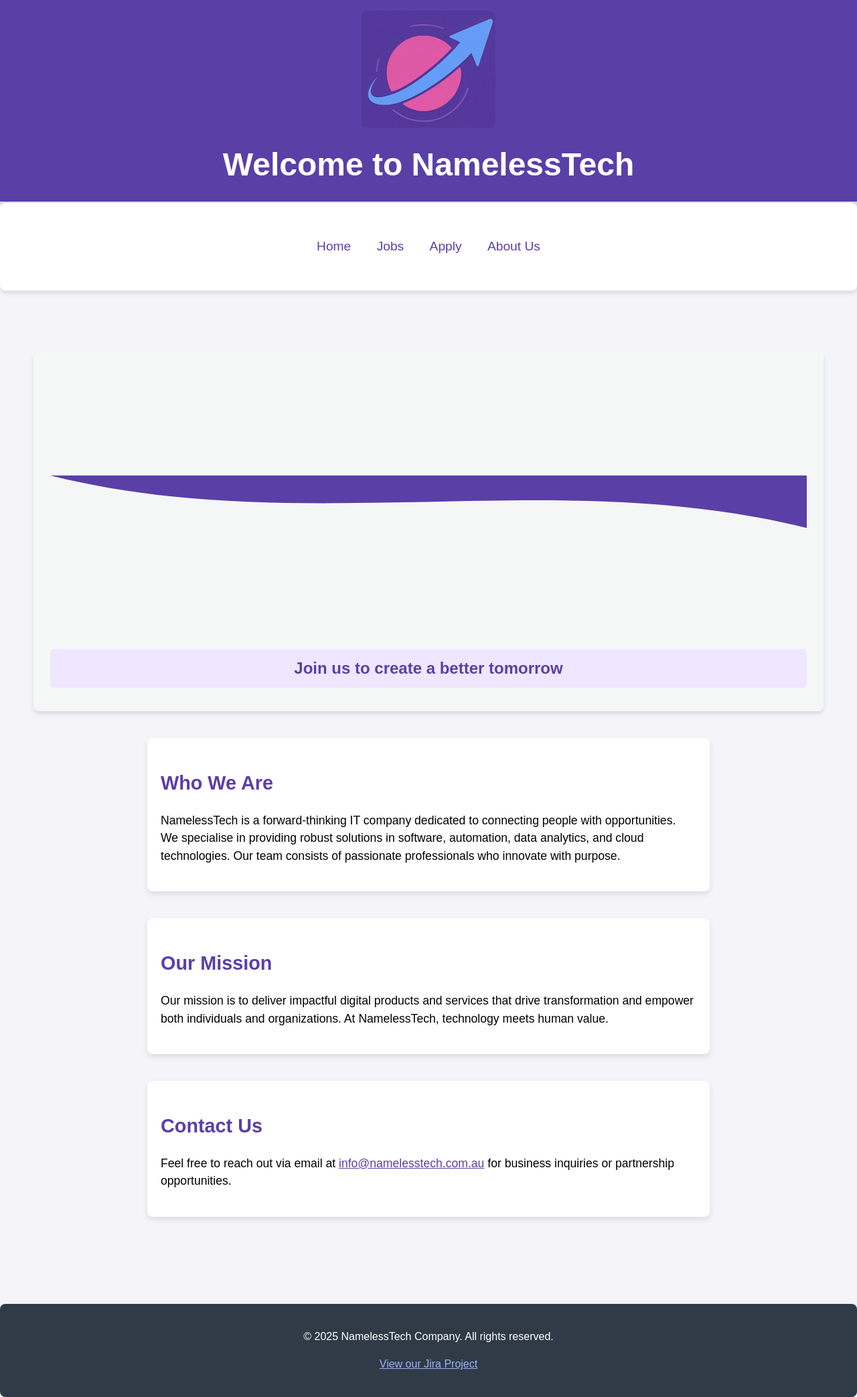
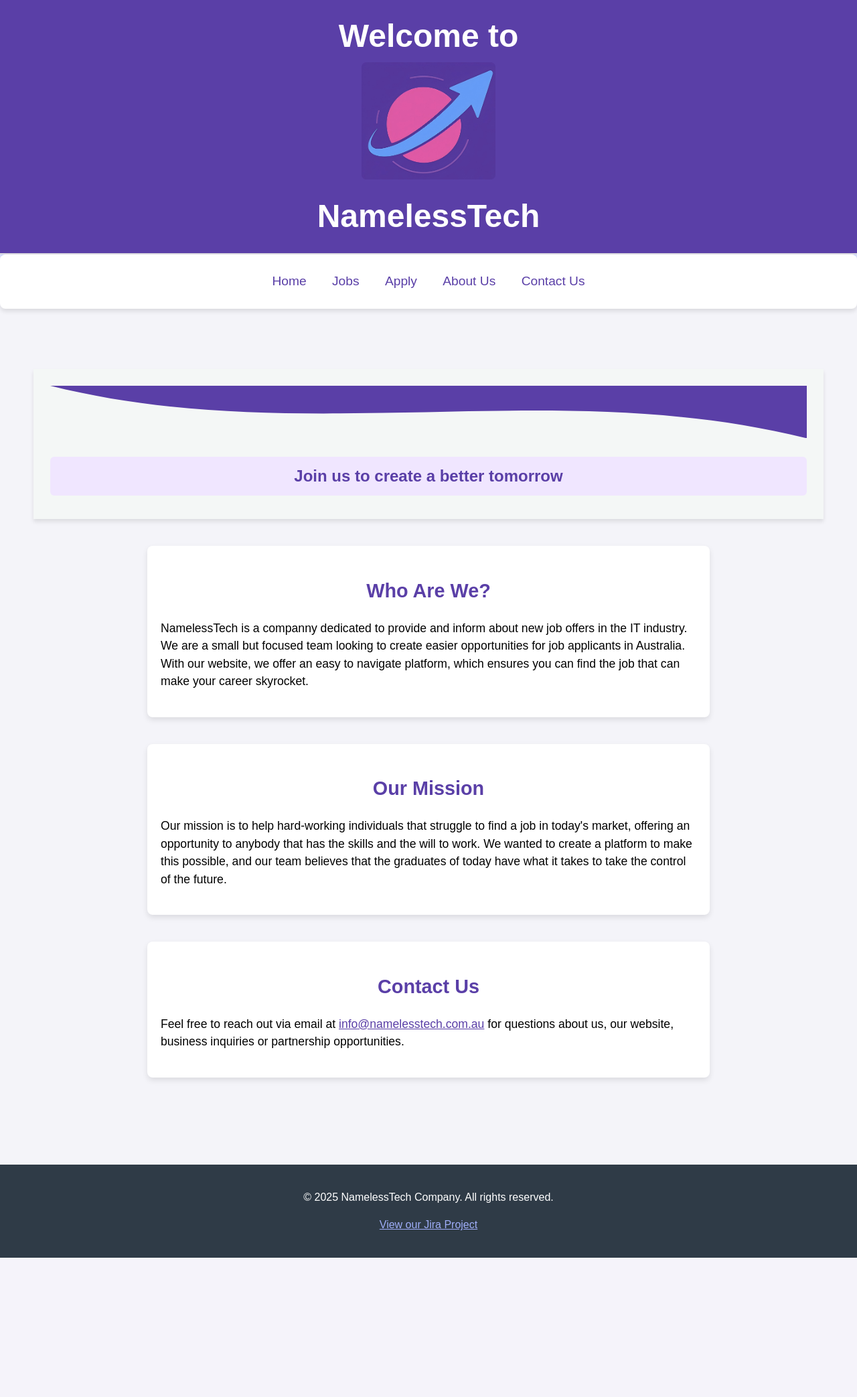
Before and after one commit to Muyheak/Group-Assignment, a PHP site: page /project1/index.html in a window 1280 px wide. Shown: the whole page at 67% size. After the commit the page ends 1878 px from the top, so only its background shows below. Run offline with PHP 8.4, Linux system fonts and the light colour scheme.

Commit message:
Fixed CSS classes, Added Nav menu, and fixed html's

```diff
--- a/project1/index.html
+++ b/project1/index.html
@@ -12,33 +12,33 @@
 
  <!-- Hero Header -->
 <div class="index-hero">
+  <h1>Welcome to</h1>
   <a href="index.html">
     <img src="images/image.png" alt="NamelessTech Logo" width="100" style="margin-bottom: 10px;">
   </a>
-  <h1>Welcome to NamelessTech</h1>
+  <h1>NamelessTech</h1>
 </div>
 
 <!-- Navigation Section -->
-<section class="section">
+<div class="nav-section">
   <nav>
     <ul>
       <li><a href="index.html">Home</a></li>
       <li><a href="jobs.html">Jobs</a></li>
       <li><a href="apply.html">Apply</a></li>
       <li><a href="about.html">About Us</a></li>
+      <li><a href="mailto:info@namelesstech.com.au" style="color: #5A3FA7;">Contact Us</a></li>
     </ul>
   </nav>
-</section>
+</div>
 
 
   <!-- Main Content Section -->
   <main class="section">
     <section class="index-hero-banner">
-      <div class="index-hero-banner-image">
         <svg class="wave-svg" viewBox="0 0 1440 100" preserveAspectRatio="none">
           <path d="M0,0 C480,120 960,-20 1440,100 L1440,0 L0,0 Z" fill="#5A3FA7"></path>
         </svg>
-      </div>
       <div class="index-hero-text">
         <h2>Join us to create a better tomorrow</h2>
       </div>
@@ -46,19 +46,22 @@
 
 
     <div class="job-description-container">
-      <h2>Who We Are</h2>
+      <h2>Who Are We?</h2>
       <p>
-        NamelessTech is a forward-thinking IT company dedicated to connecting people with opportunities.
-        We specialise in providing robust solutions in software, automation, data analytics, and cloud technologies.
-        Our team consists of passionate professionals who innovate with purpose.
+        NamelessTech is a companny dedicated to provide and inform about new job offers in the IT industry.
+        We are a small but focused team looking to create easier opportunities for job applicants in Australia.
+        With our website, we offer an easy to navigate platform, which ensures you can find the job that can make your career skyrocket.
       </p>
     </div>
 
     <div class="job-description-container">
       <h2>Our Mission</h2>
       <p>
-        Our mission is to deliver impactful digital products and services that drive transformation
-        and empower both individuals and organizations. At NamelessTech, technology meets human value.
+        Our mission is to help hard-working individuals that struggle to find a job in today's market, offering an opportunity to anybody
+        that has the skills and the will to work.
+        We wanted to create a platform to make this possible, and our team believes that the graduates of today have what it takes to take the control of
+        the future.
+
       </p>
     </div>
 
@@ -67,7 +70,7 @@
       <p>
         Feel free to reach out via email at
         <a href="mailto:info@namelesstech.com.au" style="color: #5A3FA7;">info@namelesstech.com.au</a>
-        for business inquiries or partnership opportunities.
+        for questions about us, our website, business inquiries or partnership opportunities.
       </p>
     </div>
 
--- a/styles/style.css
+++ b/styles/style.css
@@ -35,6 +35,7 @@ form.grid-layout {
 
   .header-apply {
     margin-top: 0;
+    margin-bottom: 0%;
     background-color: #5A3FA7;
     padding: 1em 0;
     border-radius: 0px;
@@ -124,10 +125,14 @@ form.grid-layout {
     text-align: center;
   }
 
+  .tskills {
+    text-align: center;
+  }
+
   .checkbox-group {
     display: block;
-    margin: 0 auto;  /* Center the fieldset */
-    width: 80%;  /* Adjust width as needed */
+    margin: 0 auto;
+    width: 85%;
 }
 
   .checkbox-row{
@@ -149,7 +154,7 @@ form.grid-layout {
   }
 
   input[type="text"]#otherskills {
-    width: 300px;
+    width: 60%;
     height: 150px;
     margin: center;
   }
@@ -214,6 +219,7 @@ body {
 
 .hero {
   margin-top: 0;
+  margin-bottom: 0%;
   background-color: #5A3FA7;
   padding: 1em 0;
   border-radius: 0px;
@@ -225,17 +231,6 @@ body {
   height: max-content;
   color: white;
 }
-
-.hero h1 {
-  color: white;
-  font-size: 3em;
-  margin: 0;
-}
-
-.hero p {
-  font-size: 1.2em;
-}
-
 
 .job-description-container {
   background-color: white;
@@ -366,21 +361,6 @@ footer {
   background-color: #f4f7f6;
 }
 
-.index-hero-banner-image {
-  position: relative;
-  overflow: hidden;
-}
-
-.index-hero-banner-image {
-  position: relative;
-  width: 100%;
-  height: 5px;
-  overflow: hidden;
-  display: flex;
-  justify-content: center;
-  align-items: center;
-  background-color: #f4f7f6;
-}
 
 .index-hero-banner-image img {
   width: 100%;
@@ -404,12 +384,18 @@ body {
 }
 
 header {
+  margin-top: 0;
+  margin-bottom: 0%;
+  background-color: #5A3FA7;
+  padding: 1em 0;
+  border-radius: 0px;
+  border-bottom: 2px solid #dcdbe1;
+  box-shadow: 0px 1px 8px 1px #9faef9,
+              0px 2px 0px 0px #fafcfe,
+              0px -2px 0px 0px #34217d;
   text-align: center;
-  margin: 30px 0;
-  padding: 20px;
-  background-color: #5A3FA7;
+  height: max-content;
   color: white;
-  border-radius: 8px;
 }
 
 h1 {
@@ -422,6 +408,7 @@ h2 {
   font-size: 1.8em;
   color: #5A3FA7;
   margin-bottom: 10px;
+  text-align: center;
 }
 
 section h2 {
@@ -471,6 +458,7 @@ section h2 {
 /* Contributions */
 dl {
   color: black;
+  margin-right: 10%
 }
 
 dt {
@@ -528,7 +516,6 @@ caption {
 /* Group Photo */
 figure {
   text-align: center;
-  width: fit-content;
   border: 2px solid #5A3FA7;
   padding: 10px;
   margin-bottom: 30px;
@@ -539,6 +526,7 @@ img {
   max-width: 700px;
   border-radius: 7px;
   transition: 0.3s ease;
+  margin: 0 auto;
 }
 
 /* Section boxes */
@@ -546,8 +534,15 @@ section {
   margin-bottom: 40px;
   padding: 25px;
   background-color: #ffffff;
+  box-shadow: 0 4px 6px rgba(0, 0, 0, 0.1);
+}
+
+.nav-section {
+  margin-bottom: 40px;
+  padding: 25px;
+  background-color: #ffffff;
+  box-shadow: 0 4px 6px rgba(0, 0, 0, 0.1);
   border-radius: 8px;
-  box-shadow: 0 4px 6px rgba(0, 0, 0, 0.1);
 }
 
 form {
@@ -566,7 +561,6 @@ footer {
   margin-top: 40px;
   padding: 20px;
   color: white;
-  border-radius: 8px;
 }
 
 
```
Also changed, not shown: project1/about.html (+11 -1 lines), project1/apply.html (+18 -10 lines), project1/jobs.html (+12 -0 lines).
